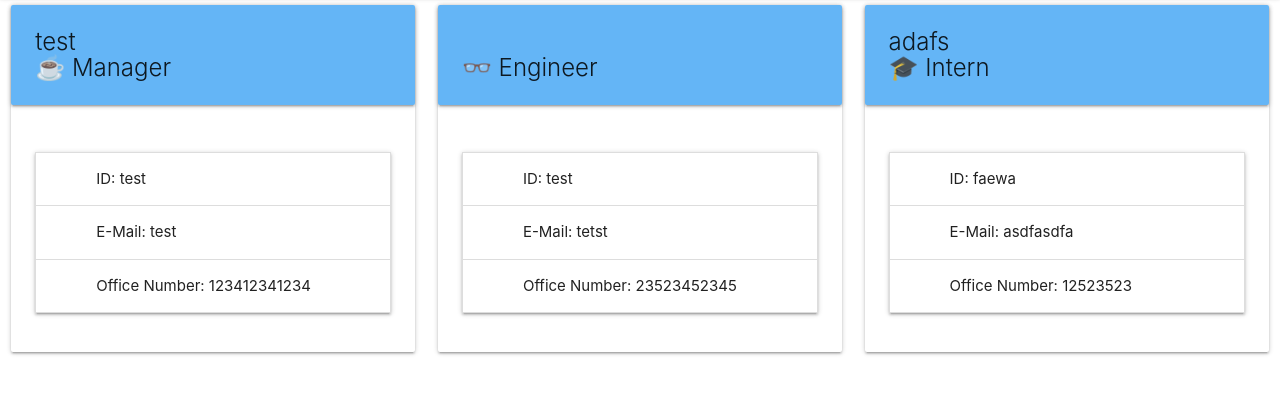
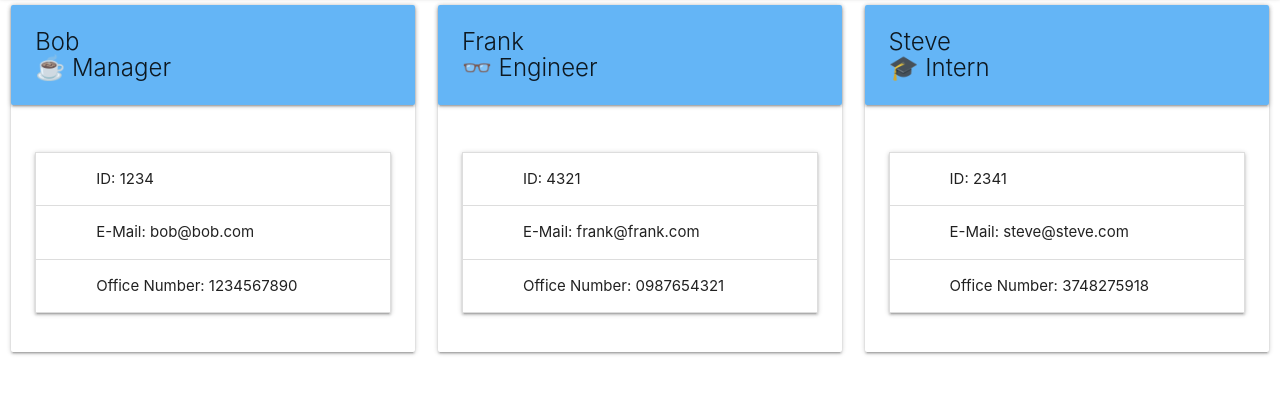
Before and after one commit to ohwens/TeamProfileGenerator, a website: page index.html in a window 1280 px wide. Shown: the part 67-460 px from the top of the page. Drawn offline with nearby package versions, Linux system fonts and the light colour scheme.

Commit message:
html example included

```diff
--- a/index.html
+++ b/index.html
@@ -19,7 +19,7 @@
 
         <div class="col s4">
             <div class="card">
-                <h2 class="card-title card-panel blue lighten-2 first-name">test
+                <h2 class="card-title card-panel blue lighten-2 first-name">Bob
                     <br>
                     <span class = "icon">☕</span>
                     <span class = "job-title">Manager</span>
@@ -27,13 +27,13 @@
             <div class="card-content">
                 <ul class="collapsible">
                     <li>
-                    <div class="collapsible-header"><i class="material-icons"></i>ID:&nbsp; <span class="id">test</span></div>
+                    <div class="collapsible-header"><i class="material-icons"></i>ID:&nbsp; <span class="id">1234</span></div>
                     </li>
                     <li>
-                    <div class="collapsible-header"><i class="material-icons"></i>E-Mail:&nbsp; <span class="Email">test</span></div>
+                    <div class="collapsible-header"><i class="material-icons"></i>E-Mail:&nbsp; <span class="Email">bob@bob.com</span></div>
                     </li>
                     <li>
-                    <div class="collapsible-header"><i class="material-icons"></i>Office Number:&nbsp; <span class="office-number">123412341234</span></div>
+                    <div class="collapsible-header"><i class="material-icons"></i>Office Number:&nbsp; <span class="office-number">1234567890</span></div>
                     </li>
                 </ul>
             </div>
@@ -42,7 +42,7 @@
 
         <div class="col s4">
             <div class="card">
-                <h2 class="card-title card-panel blue lighten-2 first-name">
+                <h2 class="card-title card-panel blue lighten-2 first-name">Frank
                     <br>
                     <span class = "icon">👓</span>
                     <span class = "job-title">Engineer</span>
@@ -50,13 +50,13 @@
             <div class="card-content">
                 <ul class="collapsible">
                     <li>
-                    <div class="collapsible-header"><i class="material-icons"></i>ID:&nbsp; <span class="id">test</span></div>
+                    <div class="collapsible-header"><i class="material-icons"></i>ID:&nbsp; <span class="id">4321</span></div>
                     </li>
                     <li>
-                    <div class="collapsible-header"><i class="material-icons"></i>E-Mail:&nbsp; <span class="email">tetst</span></div>
+                    <div class="collapsible-header"><i class="material-icons"></i>E-Mail:&nbsp; <span class="email">frank@frank.com</span></div>
                     </li>
                     <li>
-                    <div class="collapsible-header"><i class="material-icons"></i>Office Number:&nbsp; <span class="github">23523452345</span></div>
+                    <div class="collapsible-header"><i class="material-icons"></i>Office Number:&nbsp; <span class="github">0987654321</span></div>
                     </li>
                 </ul>
             </div>
@@ -65,7 +65,7 @@
 
         <div class="col s4">
             <div class="card">
-                <h2 class="card-title card-panel blue lighten-2 first-name">adafs
+                <h2 class="card-title card-panel blue lighten-2 first-name">Steve
                     <br>
                     <span class = "icon">🎓</span>
                     <span class = "job-title">Intern</span>
@@ -73,13 +73,13 @@
             <div class="card-content">
                 <ul class="collapsible">
                     <li>
-                    <div class="collapsible-header"><i class="material-icons"></i>ID:&nbsp; <span class="id">faewa</span></div>
+                    <div class="collapsible-header"><i class="material-icons"></i>ID:&nbsp; <span class="id">2341</span></div>
                     </li>
                     <li>
-                    <div class="collapsible-header"><i class="material-icons"></i>E-Mail:&nbsp; <span class="Email">asdfasdfa</span></div>
+                    <div class="collapsible-header"><i class="material-icons"></i>E-Mail:&nbsp; <span class="Email">steve@steve.com</span></div>
                     </li>
                     <li>
-                    <div class="collapsible-header"><i class="material-icons"></i>Office Number:&nbsp; <span class="school">12523523</span></div>
+                    <div class="collapsible-header"><i class="material-icons"></i>Office Number:&nbsp; <span class="school">3748275918</span></div>
                     </li>
                 </ul>
             </div>
```
